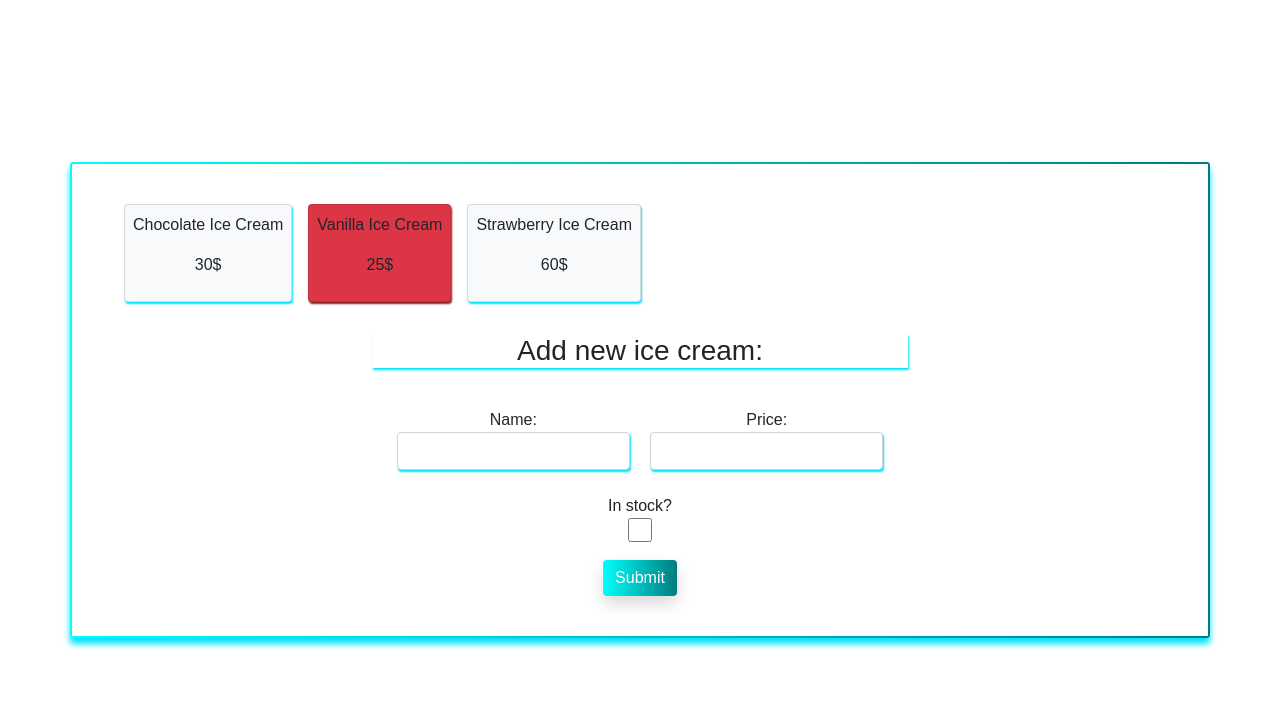
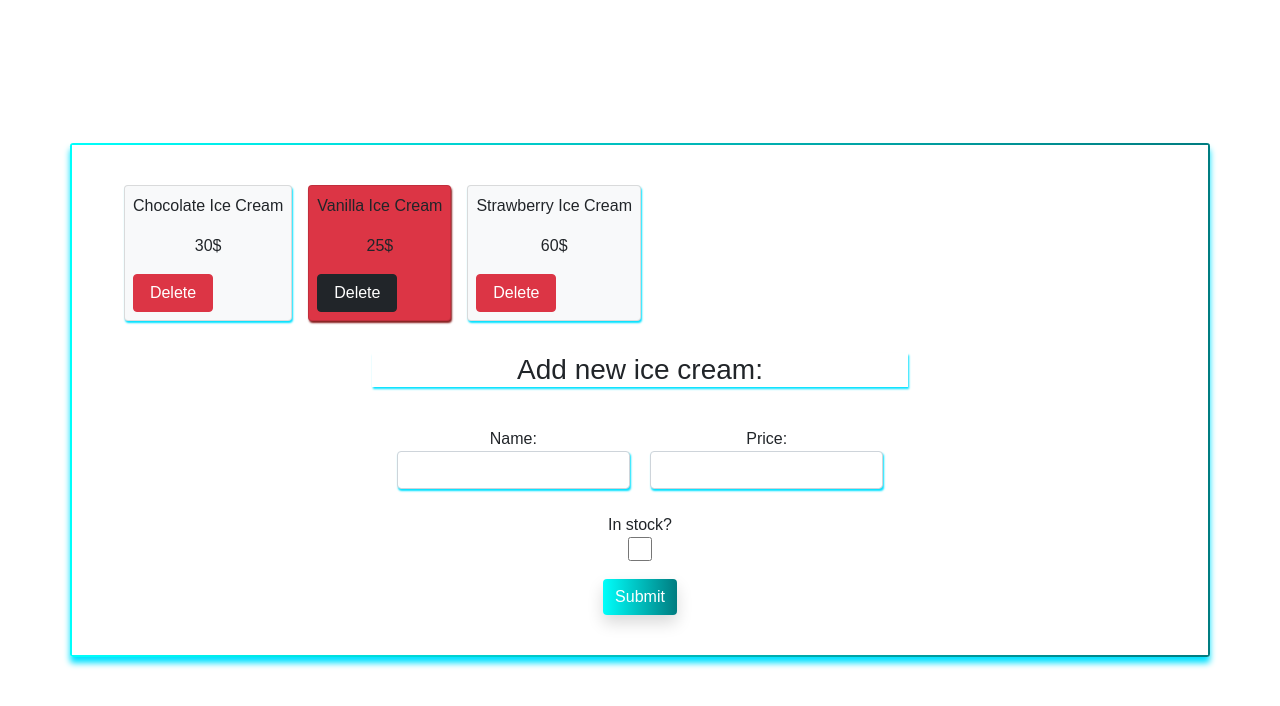
Before and after one commit to tomy96-frontend/mini-aplication-crd, a plain HTML site: page index.html in a window 1280 px wide. Drawn offline with nearby package versions, Linux system fonts and the light colour scheme.

Commit message:
add btn and style

```diff
--- a/css/style.css
+++ b/css/style.css
@@ -46,6 +46,11 @@ html, body {
     color: white;
 }
 
+.my-btnTwo {
+   width: 80px;
+
+}
+
 .my-bg {
     background: linear-gradient(to right, rgb(0, 255, 251), rgb(0, 124, 128));
 }
--- a/js/App.js
+++ b/js/App.js
@@ -2,16 +2,19 @@ let state = {
    iceCream: [
 
         {
+            id: uid(),
             name: 'Chocolate Ice Cream',
             price: 30,
             Stock: true
         },
         {
+            id: uid(),
             name: 'Vanilla Ice Cream',
             price: 25,
             Stock: false
         },
         {
+            id: uid(),
             name: 'Strawberry Ice Cream',
             price: 60,
             Stock: true
@@ -29,9 +32,20 @@ function renderIceCream(){
         iceCreamItem += `<div class='card m-2 p-2  ${iceItem.Stock === false ? 'bg-danger bs' : 'bg-light my-shadow' } '>
         <p>${iceItem.name}</p>
         <p>${iceItem.price}$</p>
+        <button class="btn btn-danger delete-ice my-btnTwo  ${iceItem.Stock === false ? 'btn-dark' : ''}" data-iceid="${iceItem.id}"> Delete </button>
         </div>`
     }
     document.getElementById('ice-cream-items').innerHTML = iceCreamItem;
+
+    for(let delBtn of document.querySelectorAll('.delete-ice')){
+
+        delBtn.onclick = (e)=>{
+            console.log(e.target.dataset);
+
+        }
+    }
+
+
 }
 
 window.onload = renderIceCream;
@@ -51,3 +65,9 @@ document.getElementById("create-ice-cream").onsubmit = (e) => {
 
   renderIceCream()
 }
+
+function uid() {
+    return ([1e7] + -1e3 + -4e3 + -8e3 + -1e11).replace(/[018]/g, c =>
+        (c ^ crypto.getRandomValues(new Uint8Array(1))[0] & 15 >> c / 4).toString(16)
+    );
+}
```
